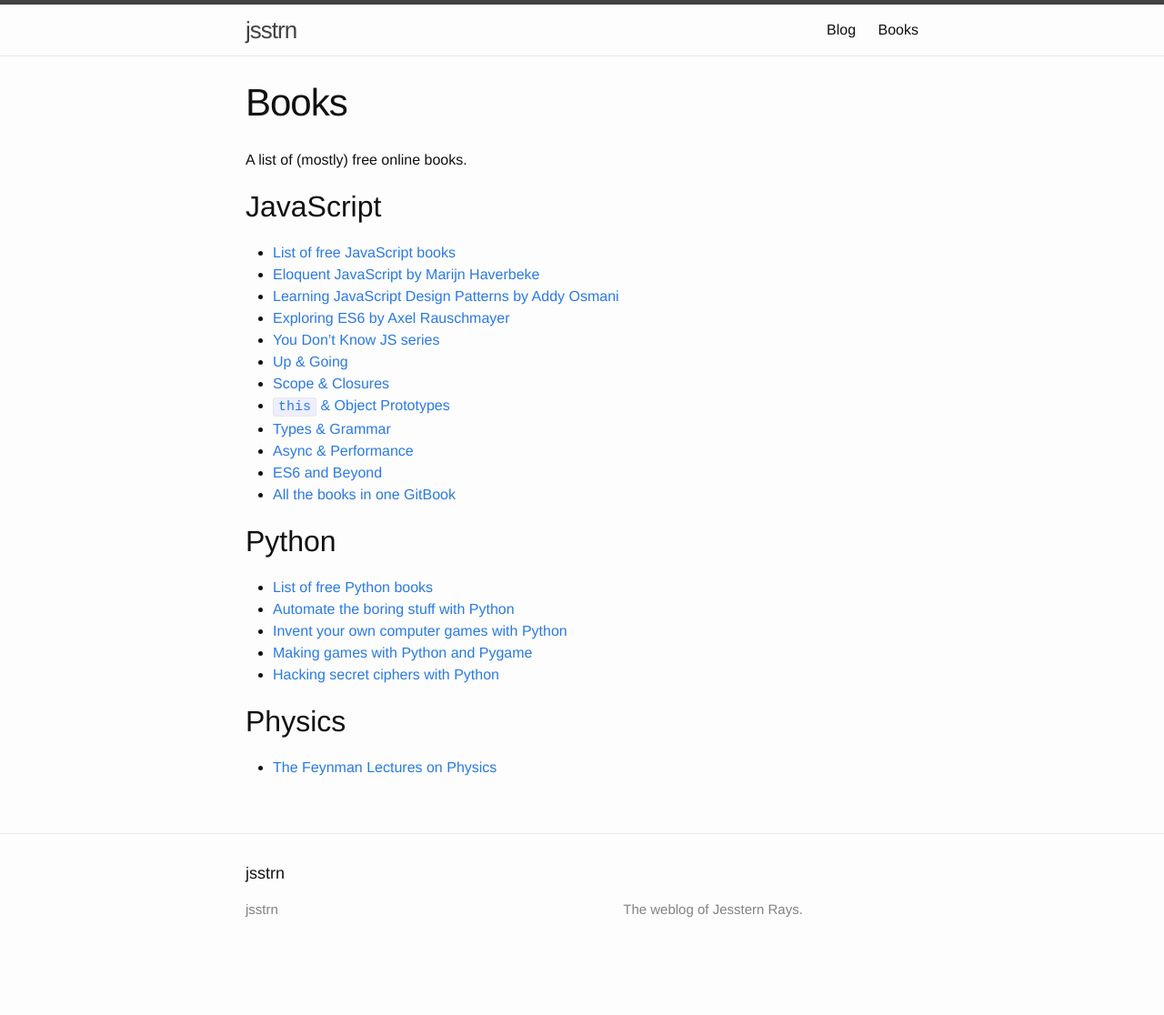
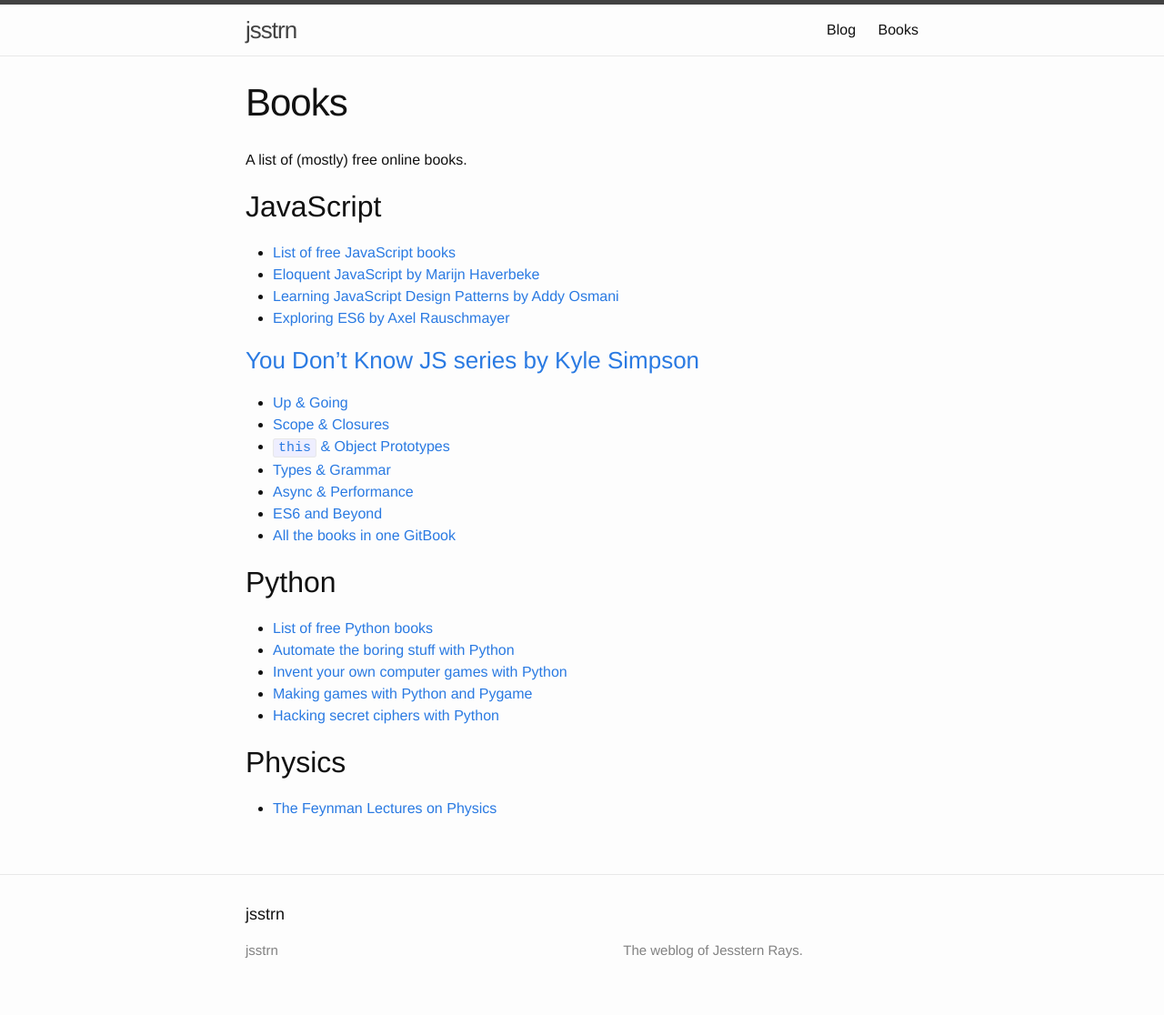
Before and after one commit to jsstrn/jsstrn, a Jekyll site: the page built from books.md, in a window 1280 px wide. Shown: the whole page at 91% size. Built offline with Jekyll 4.4.1, drawn with Linux system fonts in a browser that asks for light colours; before the commit the page ends 1071 px from its top, so only the background shows below that.

Commit message:
Update books.md

```diff
--- a/books.md
+++ b/books.md
@@ -12,7 +12,8 @@
 - [Eloquent JavaScript by Marijn Haverbeke][js-eloquent]
 - [Learning JavaScript Design Patterns by Addy Osmani][js-design-patterns]
 - [Exploring ES6 by Axel Rauschmayer][js-es6]
-- [You Don't Know JS series](https://github.com/getify/You-Dont-Know-JS)
+
+### [You Don't Know JS series by Kyle Simpson](https://github.com/getify/You-Dont-Know-JS)
  + [Up & Going][ydkjs-1]
  + [Scope & Closures][ydkjs-2]
  + [`this` & Object Prototypes][ydkjs-3]
```
